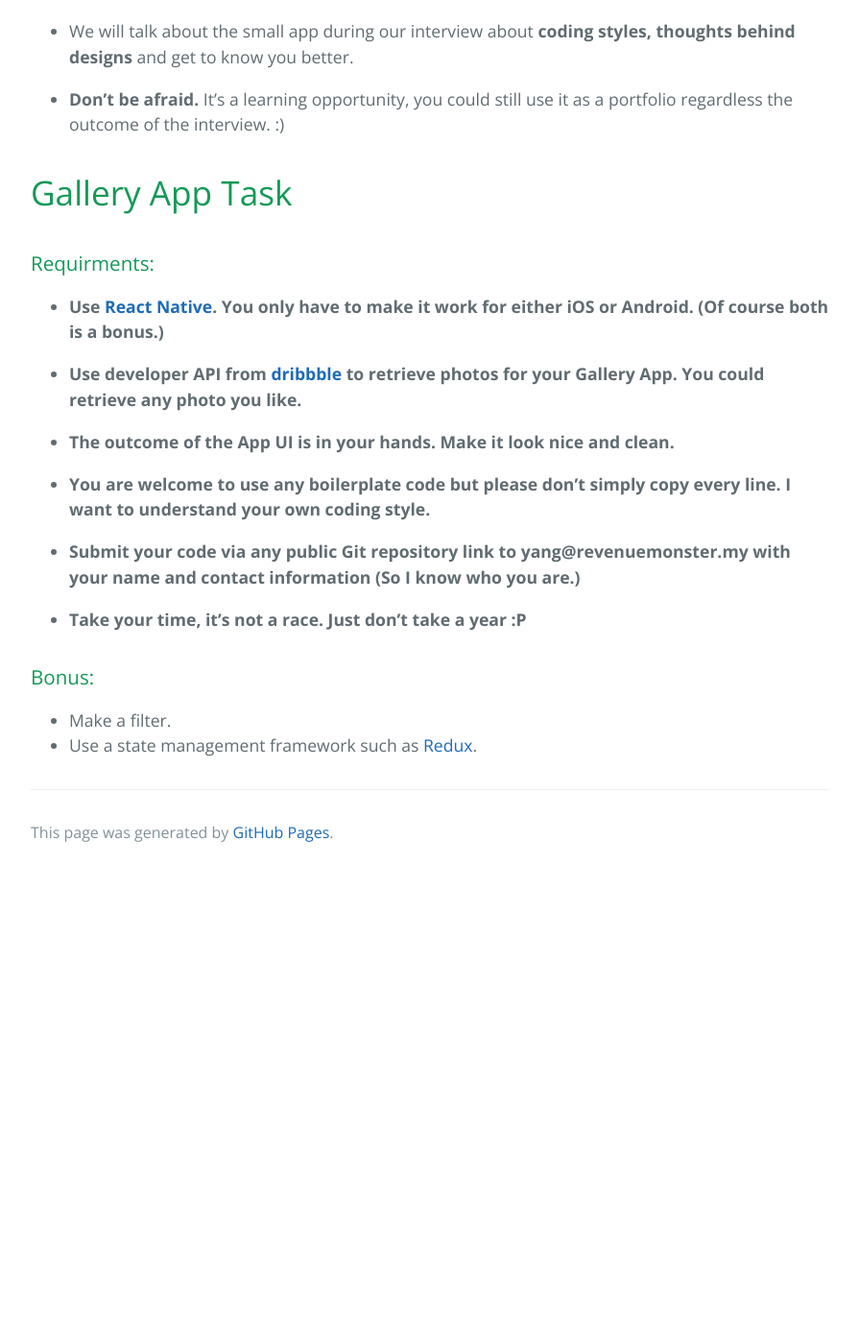
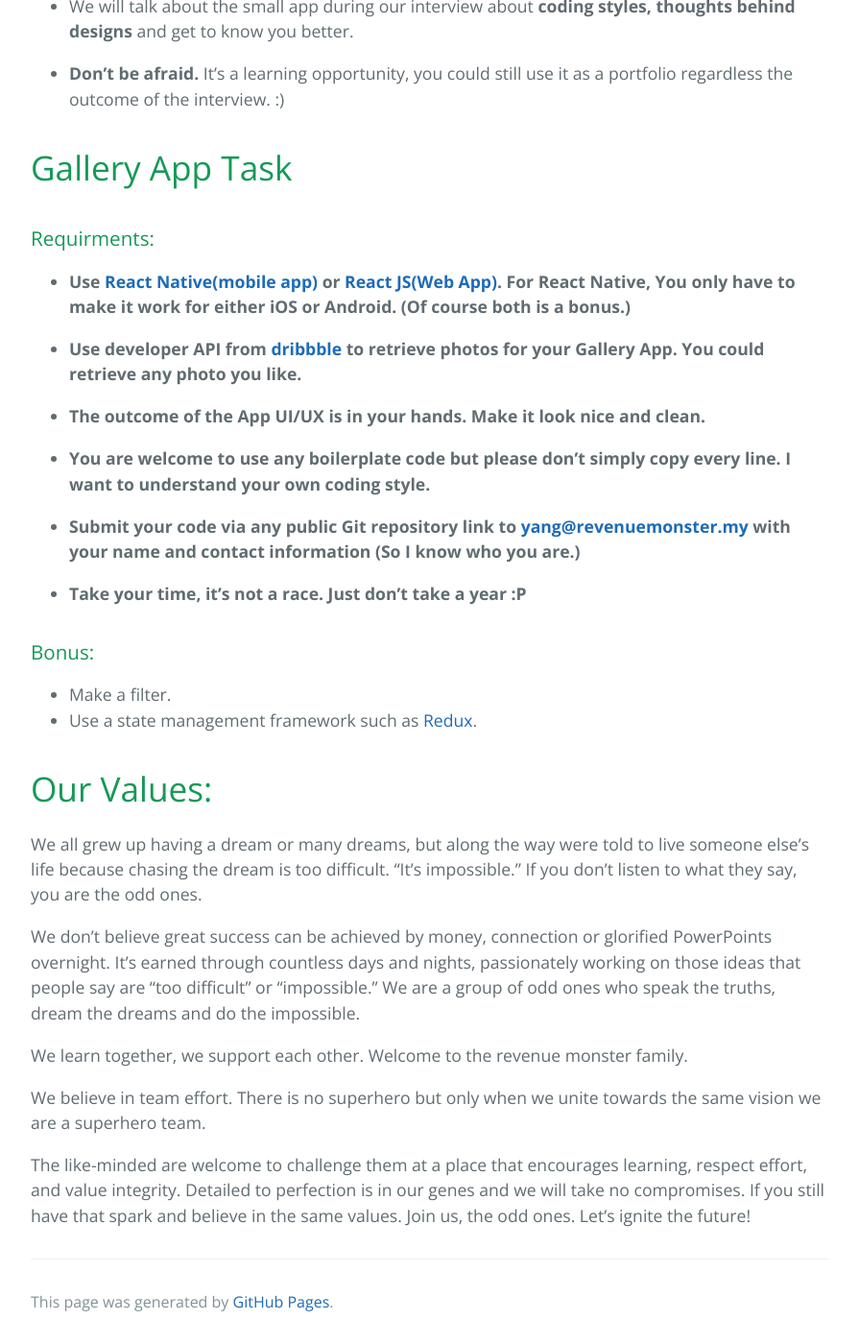
Before and after one commit to RevenueMonster/revenuemonster.github.io, a Jekyll site: the page built from index.md, in a window 1280 px wide and 1400 px high, scrolled down 778 px. Shown: the whole window at 96% size, without its empty margins (192-1087 px from the left). Built offline with Jekyll 4.4.1, drawn with Linux system fonts in a browser that asks for light colours; our own code applies the rules of GitHub Pages for plain Markdown files; before the commit the page ends 1689 px from its top, so only the background shows below that; some of the changed text lies outside the part shown.

```diff
--- a/index.md
+++ b/index.md
@@ -20,15 +20,15 @@ layout: default
 # [](#header-1)Gallery App Task
 
 ### Requirments:
-* **Use [React Native](https://facebook.github.io/react-native/). You only have to make it work for either iOS or Android. (Of course both is a bonus.)**
+* **Use [React Native(mobile app)](https://facebook.github.io/react-native/) or [React JS(Web App)](https://facebook.github.io/react/). For React Native, You only have to make it work for either iOS or Android. (Of course both is a bonus.)**
 
 * **Use developer API from [dribbble](http://developer.dribbble.com/v1/) to retrieve photos for your Gallery App. You could retrieve any photo you like.**
 
-* **The outcome of the App UI is in your hands. Make it look nice and clean.**
+* **The outcome of the App UI/UX is in your hands. Make it look nice and clean.**
 
 * **You are welcome to use any boilerplate code but please don't simply copy every line. I want to understand your own coding style.**
 
-* **Submit your code via any public Git repository link to yang@revenuemonster.my with your name and contact information (So I know who you are.)**
+* **Submit your code via any public Git repository link to [yang@revenuemonster.my](yang@revenuemonster.my) with your name and contact information (So I know who you are.)**
 
 * **Take your time, it's not a race. Just don't take a year :P**
 
@@ -36,3 +36,16 @@ layout: default
 ### Bonus:
 * Make a filter.
 * Use a state management framework such as [Redux](http://redux.js.org/).
+
+
+
+# [](#header-1)Our Values:
+We all grew up having a dream or many dreams, but along the way were told to live someone else’s life because chasing the dream is too difficult.  “It’s impossible.”  If you don’t listen to what they say, you are the odd ones.
+
+We don’t believe great success can be achieved by money, connection or glorified PowerPoints overnight. It’s earned through countless days and nights, passionately working on those ideas that people say are “too difficult” or “impossible.” We are a group of odd ones who speak the truths, dream the dreams and do the impossible.
+
+We learn together, we support each other. Welcome to the revenue monster family.
+
+We believe in team effort. There is no superhero but only when we unite towards the same vision we are a superhero team.
+
+The like-minded are welcome to challenge them at a place that encourages learning, respect effort, and value integrity. Detailed to perfection is in our genes and we will take no compromises. If you still have that spark and believe in the same values. Join us, the odd ones. Let’s ignite the future!
```
Also changed, not shown: other parts of index.md (+3 -3 lines).
